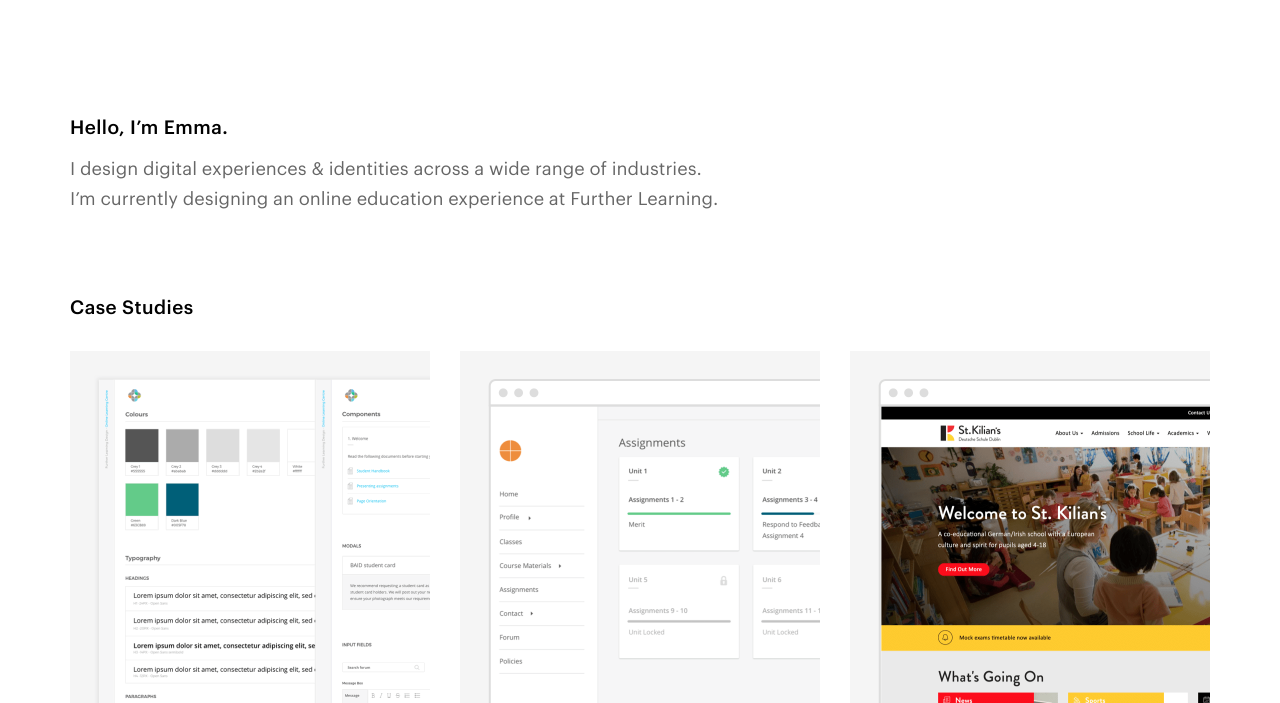
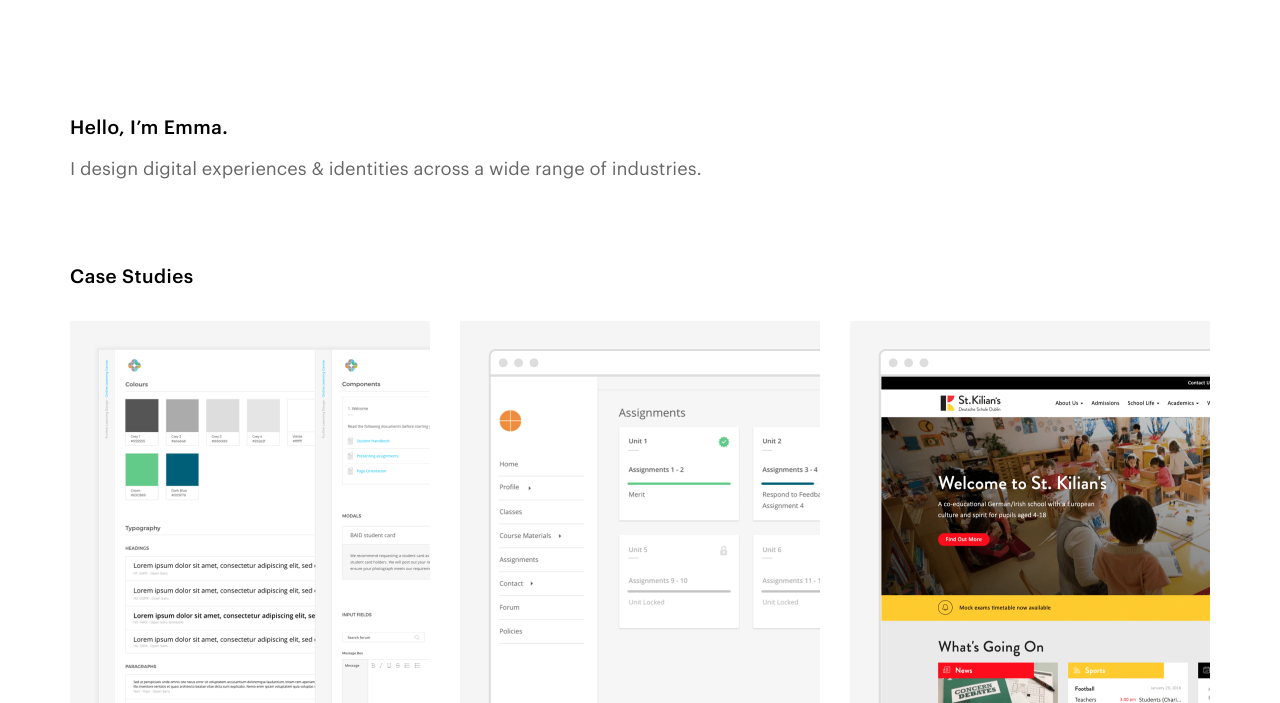
Before and after one commit to Jaibles/emmacarberry.com, a plain HTML site: page index.html in a window 1280 px wide. Shown: the part 97-800 px from the top of the page. Drawn offline with nearby package versions, Linux system fonts and the light colour scheme.

Commit message:
Update index.html

```diff
--- a/index.html
+++ b/index.html
@@ -69,7 +69,7 @@
 				<div class="col-md-7">
 					<h1 class="mt">Hello, I’m Emma.</h1>
 					<p>
-						I design digital experiences &amp; identities across a wide range of industries. I’m currently designing an online education experience at Further Learning.
+						I design digital experiences &amp; identities across a wide range of industries.
 					</p>
 					<br>
 				</div><!-- /col-lg-8 -->
```
